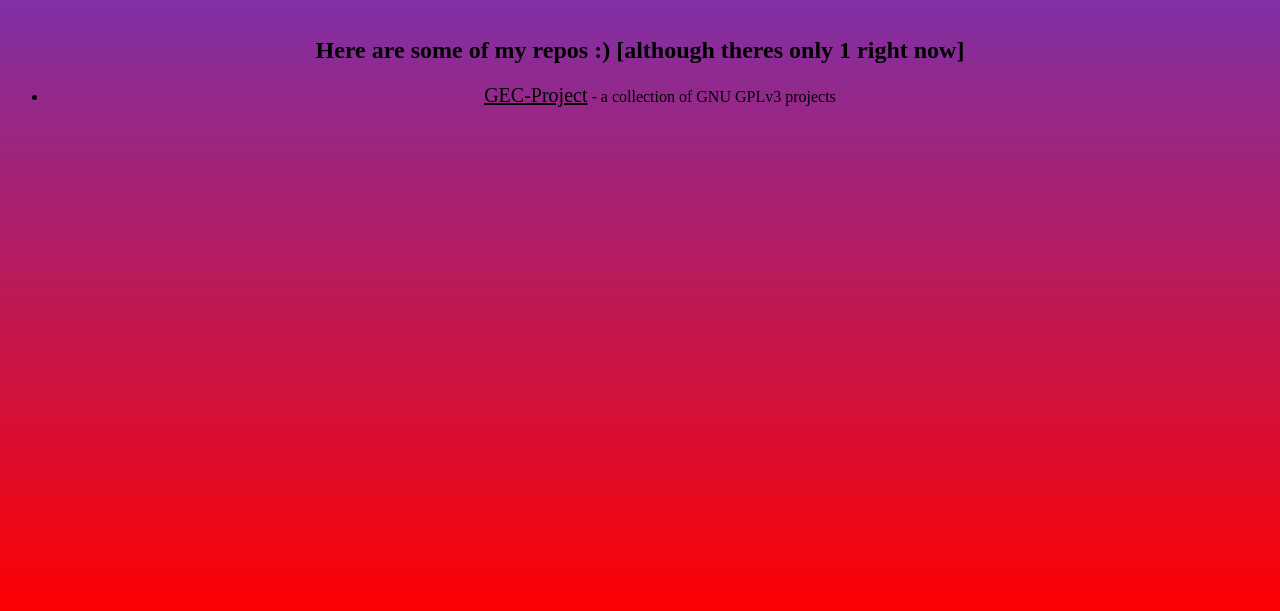
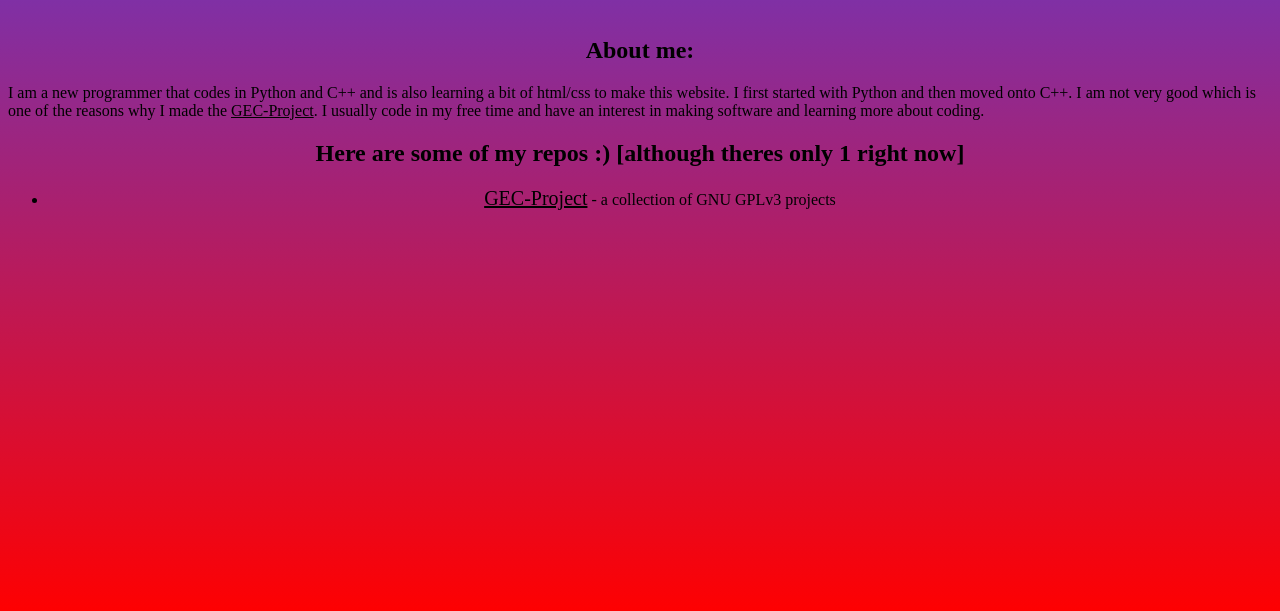
Before and after one commit to Skeletron3/Skeletron3.github.io, a plain HTML site: page index.html in a window 1280 px wide. Shown: the part 183-794 px from the top of the page. Drawn offline with Linux system fonts and the light colour scheme.

Commit message:
Added about me

```diff
--- a/index.html
+++ b/index.html
@@ -3,16 +3,27 @@
   <head>
     <link rel="stylesheet" type="text/css" href="styles/index.css">
   </head>
+
   <body>
     <h1>
       Hello I am Skeletron3 and welcome to my website!
     </h1>
+
+	<h2>
+		About me:
+	</h2>
+
 	<p>
+		I am a new programmer that codes in Python and C++ and is also learning a bit of html/css to make this website. I first started with
+		Python and then moved onto C++. I am not very good which is one of the reasons why I made the <a href="https://github.com/Skeletron3/GEC-Project" target="_blank">GEC-Project</a>. I usually code in my
+		free time and have an interest in making software and learning more about coding.
+	</p>
 
-	</p>
     <h2>Here are some of my repos :) [although theres only 1 right now]</h2>
-    <ul>
+
+	<ul>
       <li><a href="https://github.com/Skeletron3/GEC-Project" target="_blank">GEC-Project</a>&nbsp;- a collection of GNU GPLv3 projects</li>
     </ul>
+
   </body>
 </html>
--- a/styles/index.css
+++ b/styles/index.css
@@ -23,15 +23,19 @@ h2 {
 }
 
 p {
-  text-align: center;
+  text-align: left;
+  animation: fadeIn 2s;
 }
 
 ul {
   text-align: center;
   animation: fadeIn 2s;
 }
+
 a {
   color: black;
+}
+li a{
+	color: black;
   font-size: 20px;
-
 }
```
